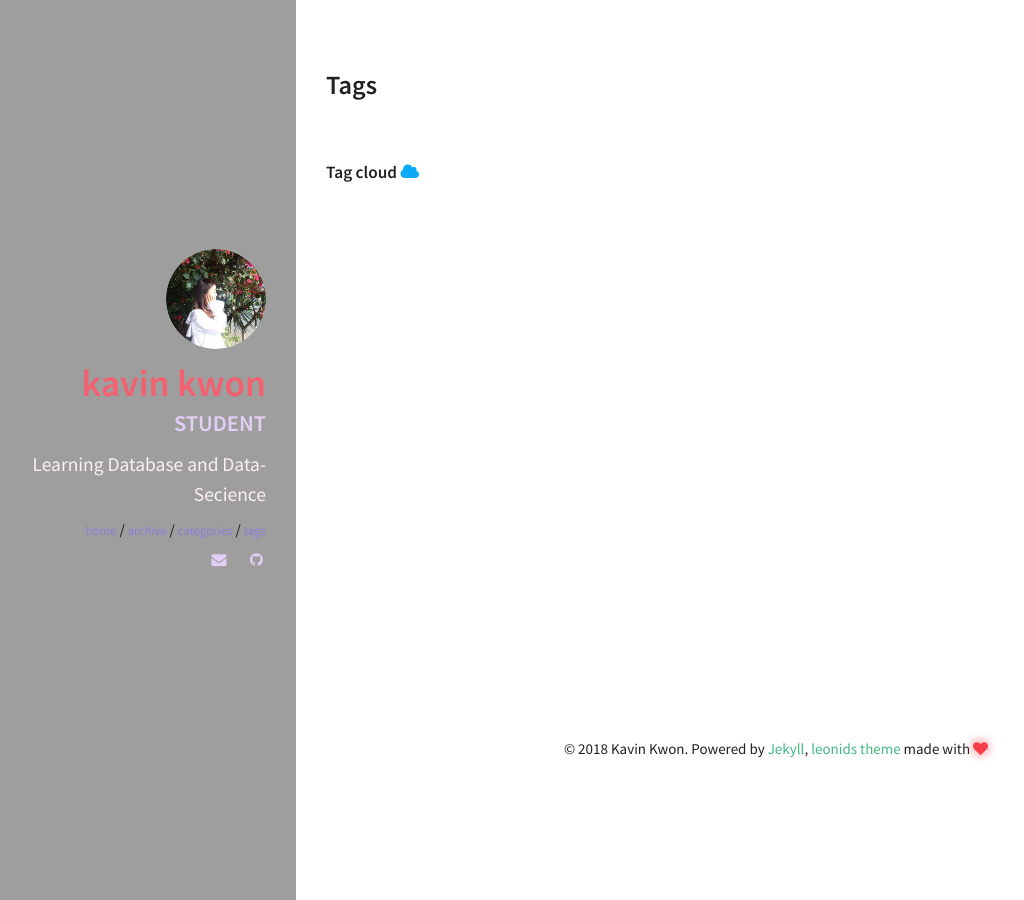
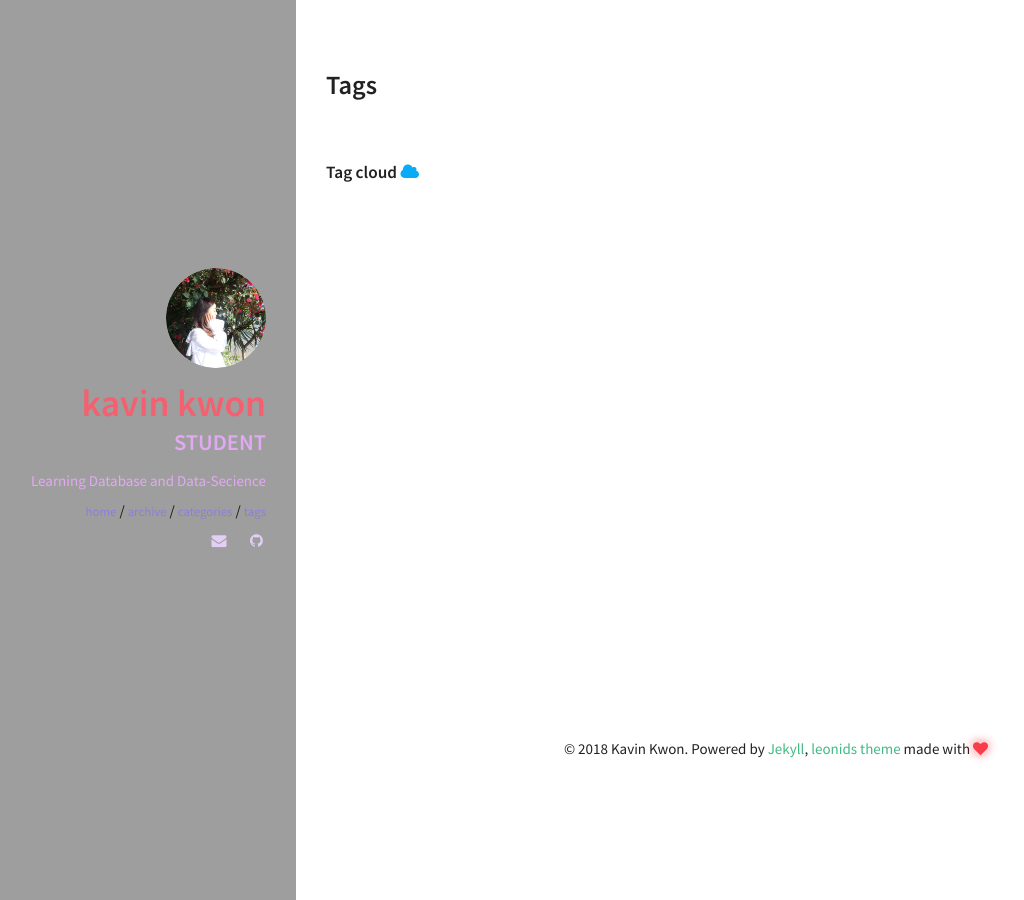
Before and after one commit to gabining/gabining.github.com, a Jekyll site: the page built from tags.html, in a window 1280 px wide. Shown: the whole page, without its empty margins (24-1048 px from the left). Built offline with Jekyll 4.4.1, drawn with Linux system fonts in a browser that asks for light colours.

Commit message:
change layouts

```diff
--- a/_sass/pages/_layout.scss
+++ b/_sass/pages/_layout.scss
@@ -35,16 +35,16 @@
   }
   .author_job {
     display: block;
-    color: #E3CEF6;
+    color: #E2A9F3;
     font-size: 1.5em;
     font-weight: 700;
     text-transform: uppercase;
     margin: -5px auto 10px;
   }
   .author_bio {
-    font-size: 1.3em;
+    font-size: 100%;
     display: block;
-    color: #FBEFEF;
+    color: #E2A9F3;
   }
   @include media-query($medium-screen) {
     text-align: right;
@@ -92,7 +92,7 @@
       color: $secondary;
       &:hover,
       &:focus {
-        color: lighten($secondary, 14%);
+        color: lighten(#E2A9F3, 14%);
       }
     }
   }
```
